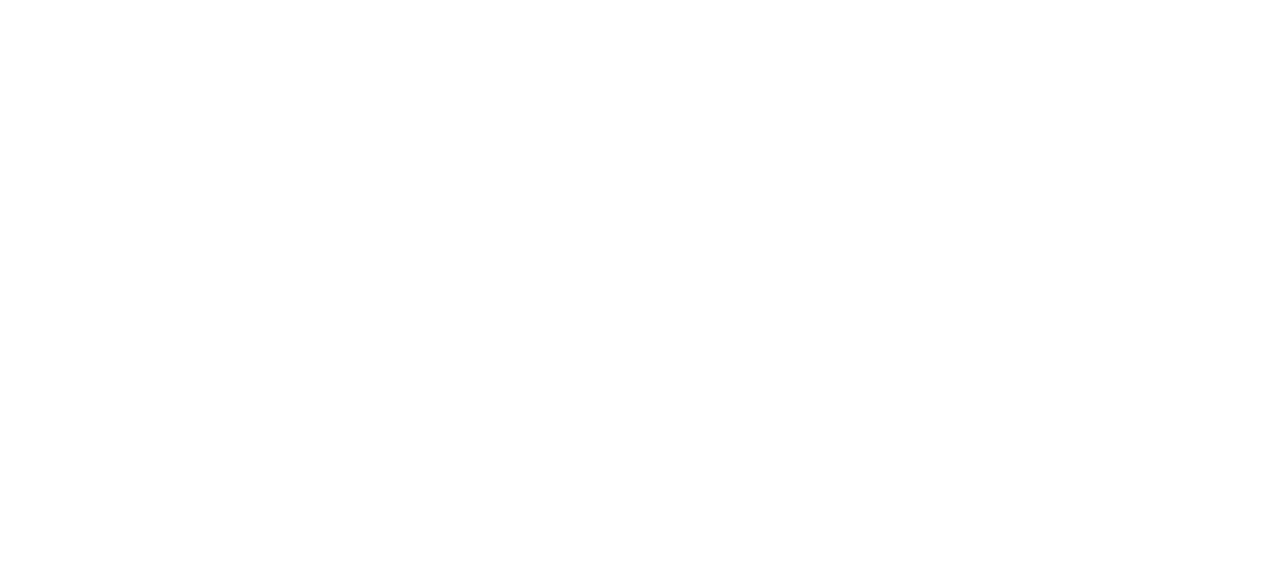
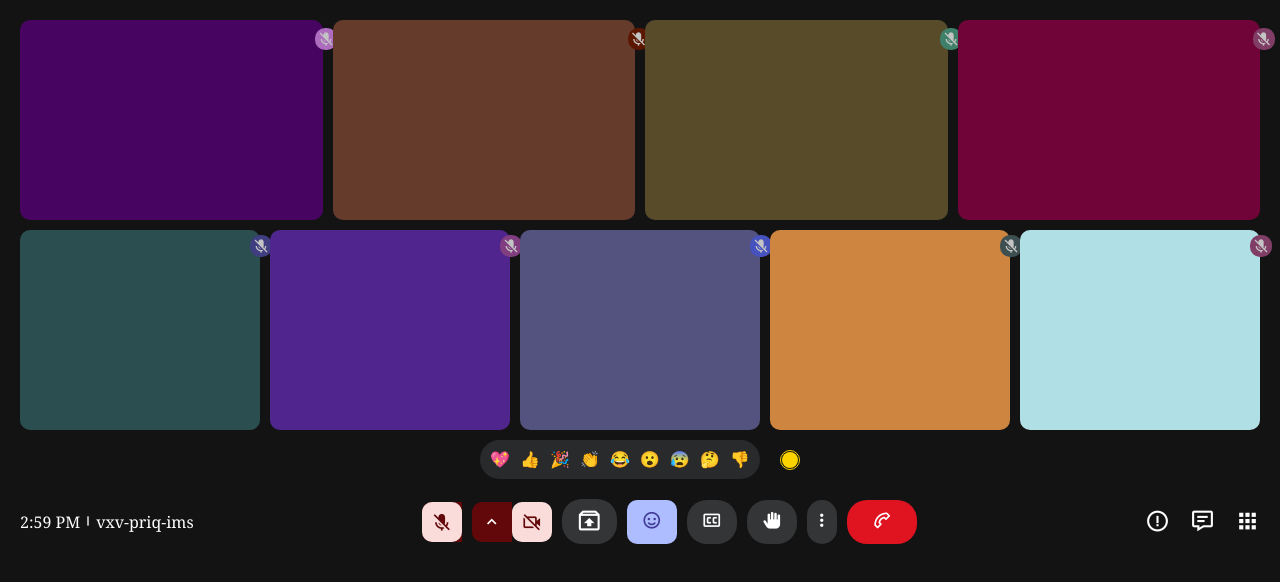
Before and after one commit to johndakshak/google_meet, a plain HTML site: page index.html in a window 1280 px wide. Drawn offline with nearby package versions, Linux system fonts and the light colour scheme.

Commit message:
Initial commit

```diff
--- a/index.html
+++ b/index.html
@@ -3,9 +3,124 @@
 <head>
     <meta charset="UTF-8">
     <meta name="viewport" content="width=device-width, initial-scale=1.0">
-    <title>Document</title>
+    <link rel="stylesheet" href="style.css">
+    <link href='https://unpkg.com/boxicons@2.1.4/css/boxicons.min.css' rel='stylesheet'>
+    <title>google meet</title>
 </head>
 <body>
+    <section class="cards-1">
+        <div class="box-1">
+            <i class='bx bxs-microphone-off'></i>
+        </div>
+
+        <div class="box-2">
+            <i class='bx bxs-microphone-off'></i>
+        </div>
+
+        <div class="box-3">
+            <i class='bx bxs-microphone-off'></i>
+        </div>
+
+        <div class="box-4">
+            <i class='bx bxs-microphone-off'></i>
+        </div>
+    </section>
+
+    <section class="cards-2">
+
+        <div class="box-5">
+            <i class='bx bxs-microphone-off'></i>
+        </div>
+
+        <div class="box-6">
+            <i class='bx bxs-microphone-off'></i>
+        </div>
+
+        <div class="box-7">
+            <i class='bx bxs-microphone-off'></i>
+        </div>
+
+        <div class="box-8">
+            <i class='bx bxs-microphone-off'></i>
+        </div>
+
+        <div class="box-9">
+            <i class='bx bxs-microphone-off'></i>
+        </div>
+    </section>
+
+    <!-- EMOJIS SECTION -->
+
+    <section class="emojis-section">
+        <div class="emojis">
+            <span>&#x1F496;</span>
+            <span>&#x1F44D;</span>
+            <span>&#x1F389;</span>
+            <span>&#x1F44F;</span>
+            <span>&#x1F602;</span>
+            <span>&#x1F62E;</span>
+            <span>&#x1F630;</span>
+            <span>&#x1F914;</span>
+            <span>&#x1F44E;</span>
+        </div>
+
+        <div class="outer-circle">
+            <div class="inner-circle"></div>
+        </div>
+    </section>
+
+    <!-- BOTTOM SECTION -->
+
+    <section class="bottom-section">
+
+        <div class="container-1">
+            <span>2:59 PM</span>
+            <p><i class='bx bx-minus bx-rotate-90' style='color:#ffffff' ></i></p>
+            <span>vxv-priq-ims</span>
+        </div>
+
+        <div class="container-2">
+            <div>
+                <i class='bx bx-chevron-up'></i>
+                <i class='bx bxs-microphone-off'></i>
+            </div>
+
+            <div>
+                <i class='bx bx-chevron-up'></i>
+                <i class='bx bx-video-off'></i>
+            </div>
+
+            <div>
+                <i class='bx bx-archive-out'></i>
+            </div>
+
+            <div>
+                <i class='bx bx-smile'></i>
+            </div>
+
+            <div>
+                <i class='bx bx-captions'></i>
+            </div>
+
+            <div>
+                <i class='bx bxs-hand'></i>
+            </div>
+
+            <div>
+                <i class='bx bx-dots-vertical-rounded'></i>
+            </div>
+
+            <div>
+                <i class='bx bx-phone bx-rotate-90' style='color:#ffffff' ></i>
+            </div>
+        </div>
+
+        <div>
+            <i class='bx bx-error-circle'></i>
+            <i class='bx bx-message-detail'></i>
+            <i class='bx bxs-grid'></i>
+        </div>
+    </section>
 
 </body>
 </html>
--- a/style.css
+++ b/style.css
@@ -0,0 +1,360 @@
+* {
+    margin: 0;
+    padding: 0;
+    box-sizing: border-box;
+}
+
+body {
+    background: rgba(19, 19, 20);
+    padding: 20px;
+}
+
+.cards-1 {
+    display: grid;
+    grid-template-columns: repeat(4, 2fr);
+    grid-auto-rows: minmax(100px, auto);
+    gap: 10px;
+    border-radius: 10px;
+    padding-bottom: 10px;
+}
+
+.box-1 {
+    background: rgba(72, 4, 97);
+    padding: 100px;
+    border-radius: 10px;
+    display: grid;
+    justify-content: center;
+    position: relative;
+}
+
+.box-1 .bx {
+    color: rgb(196, 195, 195);
+    background-color: rgb(173, 108, 189);
+    padding: 3px;
+    border-radius: 10px;
+    position: absolute;
+    bottom: 170px;
+    left: 295px;
+}
+
+.box-2 {
+    background: rgba(101, 59, 44);
+    padding: 100px;
+    border-radius: 10px;
+    display: grid;
+    justify-content: center;
+    position: relative;
+}
+
+.box-2 .bx {
+    color: rgb(196, 195, 195);
+    background-color: rgba(92, 23, 0);
+    padding: 3px;
+    border-radius: 10px;
+    position: absolute;
+    bottom: 170px;
+    left: 295px;
+}
+
+.box-3 {
+    background: rgba(88, 75, 42);
+    padding: 100px;
+    border-radius: 10px;
+    display: grid;
+    justify-content: center;
+    position: relative;
+}
+
+.box-3 .bx {
+    color: rgb(196, 195, 195);
+    background-color: rgb(62, 128, 106);
+    padding: 3px;
+    border-radius: 10px;
+    position: absolute;
+    bottom: 170px;
+    left: 295px;
+}
+
+.box-4 {
+    background: rgba(112, 4, 56);
+    padding: 100px;
+    border-radius: 10px;
+    display: grid;
+    justify-content: center;
+    position: relative;
+}
+
+.box-4 .bx {
+    color: rgb(196, 195, 195);
+    background-color: rgb(128, 62, 103);
+    padding: 3px;
+    border-radius: 10px;
+    position: absolute;
+    bottom: 170px;
+    left: 295px;
+}
+
+.cards-2 {
+    display: grid;
+    grid-template-columns: repeat(5, 3fr);
+    grid-auto-rows: minmax(100px, auto);
+    gap: 10px;
+    border-radius: 10px;
+}
+
+.box-5 {
+    background-color: rgba(43, 79, 80);
+    padding: 100px;
+    border-radius: 10px;
+    display: grid;
+    justify-content: center;
+    position: relative;
+}
+
+.box-5 .bx {
+    color: rgb(196, 195, 195);
+    background-color: rgb(63, 62, 128);
+    padding: 3px;
+    border-radius: 10px;
+    position: absolute;
+    top: 5px;
+    left: 230px;
+}
+
+.box-6 {
+    background: rgba(80, 38, 142);
+    padding: 100px;
+    border-radius: 10px;
+    display: grid;
+    justify-content: center;
+    position: relative;
+}
+
+.box-6 .bx {
+    color: rgb(196, 195, 195);
+    background-color: rgb(128, 62, 128);
+    padding: 3px;
+    border-radius: 10px;
+    position: absolute;
+    top: 5px;
+    left: 230px;
+}
+
+.box-7 {
+    background: rgba(84, 82, 127);
+    padding: 100px;
+    border-radius: 10px;
+    display: grid;
+    justify-content: center;
+    position: relative;
+}
+
+.box-7 .bx {
+    color: rgb(196, 195, 195);
+    background-color: rgb(70, 82, 190);
+    padding: 3px;
+    border-radius: 10px;
+    position: absolute;
+    top: 5px;
+    left: 230px;
+}
+
+.box-8 {
+    background: peru;
+    padding: 100px;
+    border-radius: 10px;
+    display: grid;
+    justify-content: center;
+    position: relative;
+}
+
+.box-8 .bx {
+    color: rgb(196, 195, 195);
+    background-color: rgb(62, 79, 82);
+    padding: 3px;
+    border-radius: 10px;
+    position: absolute;
+    top: 5px;
+    left: 230px;
+}
+
+.box-9 {
+    background: powderblue;
+    padding: 100px;
+    border-radius: 10px;
+    display: grid;
+    justify-content: center;
+    position: relative;
+}
+
+.box-9 .bx {
+    color: rgb(196, 195, 195);
+    background-color: rgb(128, 62, 103);
+    padding: 3px;
+    border-radius: 10px;
+    position: absolute;
+    top: 5px;
+    left: 230px;
+}
+
+/* EMOJIS SECTION */
+
+.emojis-section {
+    display: flex;
+    align-items: center;
+    gap: 20px;
+    justify-self: center;
+    margin-top: 10px;
+}
+
+.emojis {
+    background-color: rgba(40, 42, 44);
+    display: flex;
+    gap: 10px;
+    padding: 10px;
+    width: 280px;
+    border-radius: 50px;
+}
+
+.outer-circle {
+    border: 1px solid rgba(250, 211, 0);
+    width: 20px;
+    height: 20px;
+    border-radius: 50px;
+    display: flex;
+    justify-content: center;
+    align-items: center;
+}
+
+.inner-circle {
+    background-color: rgba(250, 211, 0);
+    padding: 8px;
+    width: 8px;
+    height: 8px;
+    border-radius: 50px;
+}
+
+/* BOTTOM SECTION */
+
+.bottom-section {
+    display: flex;
+    align-items: center;
+    justify-content: space-between;
+    margin-top: 20px;
+}
+
+.container-1 {
+    color: white;
+    display: flex;
+    font-family: Cambria, Cochin, Georgia, Times, 'Times New Roman', serif;
+}
+
+.container-2 {
+    display: flex;
+    align-items: center;
+    gap: 10px;
+}
+
+.container-2 div:nth-child(1) {
+    display: flex;
+    align-items: center;
+}
+
+.container-2 div:nth-child(1) .bx-chevron-up {
+    color: white;
+    background-color: rgba(98, 7, 10);
+    padding: 10px;
+    border-top-left-radius: 10px;
+    border-bottom-left-radius: 10px;
+    font-size: 20px;
+}
+
+.container-2 div:nth-child(1) .bxs-microphone-off {
+    font-size: 20px;
+    color: rgba(98, 7, 10);
+    background-color: rgba(250, 221, 219);
+    padding: 10px;
+    border-radius: 10px;
+    position: absolute;
+    /* left: 53px; */
+}
+
+.container-2 div:nth-child(2) {
+    display: flex;
+    align-items: center;
+}
+
+.container-2 div:nth-child(2) .bx-chevron-up {
+    color: white;
+    background-color: rgba(98, 7, 10);
+    padding: 10px;
+    border-top-left-radius: 10px;
+    border-bottom-left-radius: 10px;
+    font-size: 20px;
+}
+
+.container-2 div:nth-child(2) .bx-video-off {
+    font-size: 20px;
+    color: rgba(98, 7, 10);
+    background-color: rgba(250, 221, 219);
+    padding: 10px;
+    border-radius: 10px;
+    /* position: absolute; */
+    left: 53px;
+}
+
+.container-2 div:nth-child(3) {
+    font-size: 20px;
+    color: white;
+    background-color: rgba(51, 53, 55);
+    padding: 10px 15px;
+    border-radius: 20px;
+}
+
+.container-2 div:nth-child(4) {
+    color: rgba(66, 58, 151);
+    font-size: 20px;
+    padding: 10px 15px;
+    background-color: rgba(174, 189, 255);
+    border-radius: 10px;
+}
+
+.container-2 div:nth-child(5) {
+    font-size: 20px;
+    color: white;
+    background-color: rgba(51, 53, 55);
+    padding: 10px 15px;
+    border-radius: 20px;
+}
+
+.container-2 div:nth-child(6) {
+    font-size: 20px;
+    color: white;
+    background-color: rgba(51, 53, 55);
+    padding: 10px 15px;
+    border-radius: 20px;
+}
+
+.container-2 div:nth-child(7) {
+    font-size: 20px;
+    color: white;
+    background-color: rgba(51, 53, 55);
+    padding: 10px 5px;
+    border-radius: 20px;
+}
+
+.container-2 div:nth-child(8) {
+    color: white;
+    font-size: 20px;
+    background-color: rgba(224, 19, 33);
+    padding: 10px 25px;
+    border-radius: 20px;
+}
+
+.bottom-section div:nth-child(3) {
+    color: white;
+    font-size: 25px;
+    display: flex;
+    align-items: center;
+    gap: 20px;
+}
```
